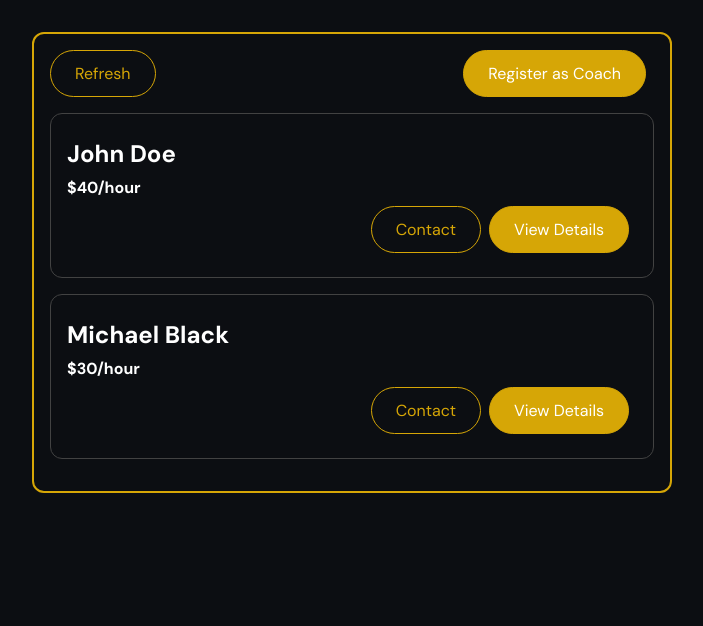
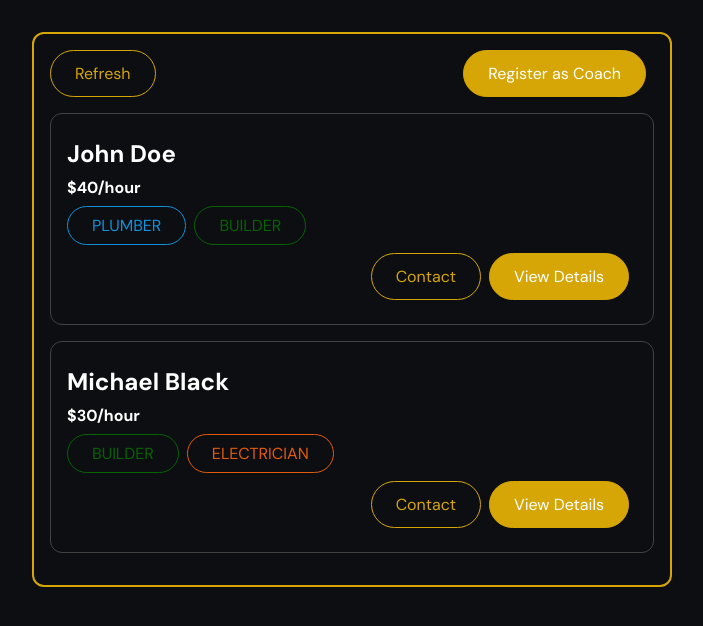
Before and after one commit to MK192/contractors-vue, a Vue app: page /contractors in a window 1280 px wide. Shown: the top 626 px of the page, without its empty margins (288-991 px from the left). Built offline with nearby package versions, Linux system fonts and the light colour scheme.

Commit message:
BaseBadge component added

```diff
--- /dev/null
+++ b/src/components/general/BaseBadge.vue
@@ -0,0 +1,45 @@
+<template>
+  <span class="badge" :class="type">
+    {{ text }}
+  </span>
+</template>
+
+<script>
+export default {
+  props: ["type", "title"],
+  computed: {
+    text() {
+      return this.title?.toUpperCase();
+    },
+  },
+};
+</script>
+
+<style scoped>
+.badge {
+  background-color: #ccc;
+  color: #252525;
+  border-radius: 30px;
+  padding: 0.5rem 1.5rem;
+  display: inline-block;
+  margin-right: 0.5rem;
+}
+
+.electrician {
+  border: 1px solid #e35a0b;
+  background-color: transparent;
+  color: #e35a0b;
+}
+
+.builder {
+  border: 1px solid #066301;
+  background-color: transparent;
+  color: #066301;
+}
+
+.plumber {
+  border: 1px solid #0f91db;
+  background-color: transparent;
+  color: #0f91db;
+}
+</style>
--- a/src/main.js
+++ b/src/main.js
@@ -1,7 +1,9 @@
 import { createApp } from "vue";
 import App from "./App.vue";
+//general
 import BaseCard from "./components/general/BaseCard.vue";
 import BaseButton from "./components/general/BaseButton.vue";
+import BaseBadge from "./components/general/BaseBadge.vue";
 
 import router from "./router";
 import store from "./store";
@@ -9,6 +11,7 @@ import store from "./store";
 const app = createApp(App);
 app.component("BaseCard", BaseCard);
 app.component("BaseButton", BaseButton);
+app.component("BaseBadge", BaseBadge);
 
 app.use(router);
 app.use(store);
--- a/src/pages/contractors/ContractorItem.vue
+++ b/src/pages/contractors/ContractorItem.vue
@@ -2,11 +2,11 @@
   <li>
     <h3>{{ fullName }}</h3>
     <h4>${{ rate }}/hour</h4>
-    <!-- <div>
+    <div>
       <BaseBadge v-for="area in areas" :key="area" :type="area" :title="area">{{
         area
       }}</BaseBadge>
-    </div> -->
+    </div>
     <div class="actions">
       <BaseButton link mode="outline" :to="contactLink">Contact</BaseButton>
       <BaseButton link :to="detailsLink">View Details</BaseButton>
```
